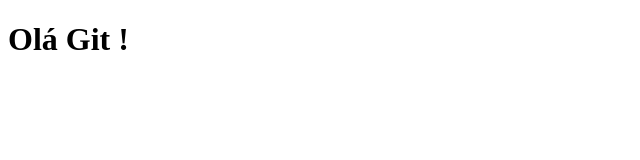
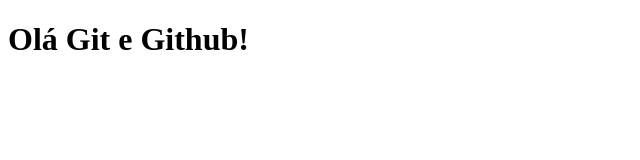
Before and after one commit to Vivaldo-Eduardo/aula-de-git, a plain HTML site: page index.html in a window 1280 px wide. Shown: the whole page, without its empty margins (0-640 px from the left). Drawn offline with Linux system fonts and the light colour scheme.

Commit message:
Adicionamos a palavra Github!

```diff
--- a/index.html
+++ b/index.html
@@ -7,7 +7,7 @@
     <title>Apredendo Git</title>
 </head>
 <body>
-<h1>Olá Git !</h1>
+<h1>Olá Git e Github!</h1>
 <script src="js/index.js"></script>
 </body>
 </html>
```
